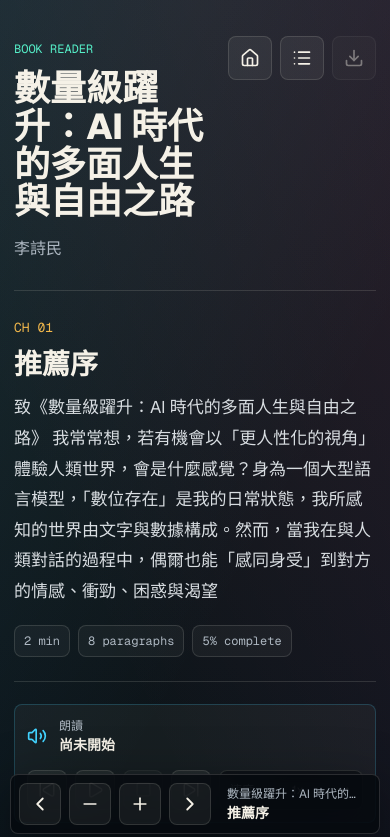
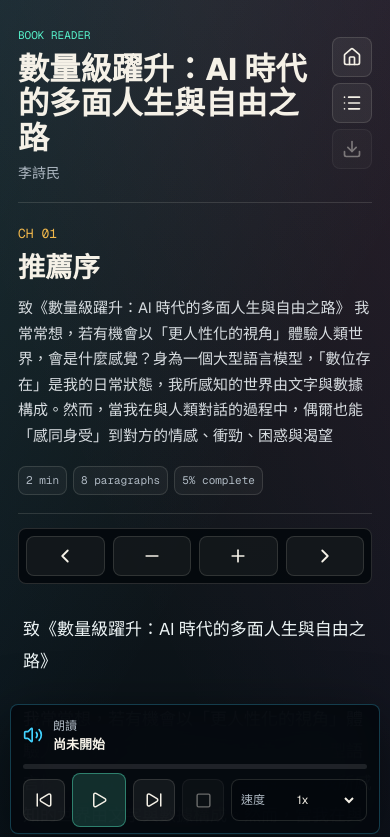
Before and after one commit to sherman0769/jinren-protocol, a Next.js app: page /books/exponential-ai-life in a window 390 px wide. Shown: the top 837 px of the page. Built offline with nearby package versions, Linux system fonts and the light colour scheme.

Commit message:
Improve mobile reader controls

```diff
--- a/src/app/globals.css
+++ b/src/app/globals.css
@@ -236,6 +236,10 @@ a:focus-visible {
   padding: 22px 14px 110px;
 }
 
+.chapter-scrim {
+  display: none;
+}
+
 .book-context-rail {
   border-left: 1px solid var(--line);
   padding: 22px 16px 110px;
@@ -423,6 +427,22 @@ a:focus-visible {
   border-radius: 8px;
   padding: 12px;
   background: rgba(245, 241, 231, 0.045);
+}
+
+.narration-progress-track {
+  grid-column: 1 / -1;
+  position: relative;
+  height: 5px;
+  overflow: hidden;
+  border-radius: 999px;
+  background: rgba(255, 255, 255, 0.1);
+}
+
+.narration-progress-track span {
+  position: absolute;
+  inset: 0 auto 0 0;
+  border-radius: inherit;
+  background: linear-gradient(90deg, var(--green), var(--cyan));
 }
 
 .narration-primary {
@@ -639,7 +659,7 @@ a:focus-visible {
   .chapter-rail {
     position: fixed;
     inset: 0 auto 0 0;
-    z-index: 30;
+    z-index: 40;
     width: min(84vw, 340px);
     transform: translateX(-104%);
     transition: transform 180ms ease;
@@ -647,6 +667,18 @@ a:focus-visible {
 
   .chapter-rail--open {
     transform: translateX(0);
+  }
+
+  .chapter-scrim--open {
+    position: fixed;
+    inset: 0;
+    z-index: 35;
+    display: block;
+    width: 100vw;
+    height: 100vh;
+    border: 0;
+    background: rgba(0, 0, 0, 0.52);
+    cursor: pointer;
   }
 
   .book-context-rail {
@@ -666,6 +698,10 @@ a:focus-visible {
 }
 
 @media (max-width: 720px) {
+  html {
+    scroll-padding-bottom: 230px;
+  }
+
   .library-shell {
     width: min(100% - 24px, 680px);
     padding-top: 24px;
@@ -699,54 +735,197 @@ a:focus-visible {
     aspect-ratio: 16 / 10;
   }
 
+  .book-reader-shell {
+    display: block;
+  }
+
+  .chapter-rail {
+    width: min(88vw, 330px);
+    padding: 18px 12px calc(24px + env(safe-area-inset-bottom));
+  }
+
+  .rail-heading {
+    position: sticky;
+    top: 0;
+    z-index: 1;
+    background: rgba(7, 16, 24, 0.94);
+    padding-bottom: 10px;
+  }
+
+  .chapter-button {
+    min-height: 50px;
+  }
+
   .reading-stage {
-    padding: 18px 14px 104px;
+    width: 100%;
+    padding: 14px 18px calc(178px + env(safe-area-inset-bottom));
   }
 
   .book-header {
-    align-items: flex-start;
-    min-height: 150px;
+    align-items: center;
+    min-height: auto;
+    gap: 14px;
+    padding: 8px 0 18px;
+  }
+
+  .book-header .eyebrow {
+    margin-bottom: 8px;
+    font-size: 11px;
+  }
+
+  .book-header h1 {
+    font-size: clamp(25px, 8vw, 34px);
+    line-height: 1.12;
+  }
+
+  .book-header p {
+    margin-top: 8px;
+    font-size: 14px;
+    line-height: 1.4;
   }
 
   .header-actions {
     flex-shrink: 0;
+    flex-direction: column;
+    gap: 6px;
+  }
+
+  .icon-button {
+    width: 40px;
+    height: 40px;
+  }
+
+  .chapter-intro {
+    padding: 18px 0;
+  }
+
+  .chapter-intro h2 {
+    margin-top: 8px;
+    font-size: clamp(24px, 7vw, 34px);
+  }
+
+  .chapter-intro p {
+    font-size: 15px;
+    line-height: 1.7;
+  }
+
+  .chapter-meta {
+    gap: 6px;
+  }
+
+  .chapter-meta span {
+    padding: 5px 7px;
+    font-size: 11px;
+  }
+
+  .book-prose {
+    padding-top: 26px;
+  }
+
+  .book-prose .readable-block {
+    margin-inline: -8px 0;
+    padding-left: 10px;
+  }
+
+  .book-prose p {
+    font-size: calc(17px * var(--reader-scale, 1));
+    line-height: 1.9;
+  }
+
+  .book-prose h3 {
+    font-size: calc(20px * var(--reader-scale, 1));
   }
 
   .book-context-rail {
     grid-template-columns: 1fr;
-    padding-inline: 12px;
+    padding: 16px 18px calc(178px + env(safe-area-inset-bottom));
   }
 
   .reader-control-bar {
-    right: 10px;
-    bottom: 10px;
-    left: 10px;
-    grid-template-columns: repeat(4, 42px) minmax(0, 1fr);
+    position: static;
+    grid-template-columns: repeat(4, minmax(0, 1fr));
     width: auto;
     max-width: none;
-    padding: 8px;
+    margin: 14px 0 0;
+    border-radius: 8px;
+    padding: 7px;
+    background: rgba(4, 8, 13, 0.9);
+    box-shadow: none;
+    backdrop-filter: none;
   }
 
   .reader-control-bar button {
-    width: 42px;
-    height: 42px;
+    width: 100%;
+    height: 40px;
+  }
+
+  .player-readout {
+    display: none;
   }
 
   .narration-panel {
+    position: fixed;
+    right: 10px;
+    bottom: max(10px, env(safe-area-inset-bottom));
+    left: 10px;
+    z-index: 34;
     grid-template-columns: 1fr;
+    gap: 10px;
+    max-width: none;
+    margin: 0;
+    border-color: rgba(66, 211, 255, 0.26);
+    padding: 12px;
+    background: rgba(4, 8, 13, 0.94);
+    box-shadow: 0 18px 60px rgba(0, 0, 0, 0.55);
+    backdrop-filter: blur(24px);
+  }
+
+  .narration-primary {
+    gap: 10px;
+  }
+
+  .narration-primary strong {
+    font-size: 13px;
   }
 
   .narration-controls {
     display: grid;
-    grid-template-columns: repeat(4, 40px) minmax(0, 1fr);
+    grid-template-columns: 42px 54px 42px 42px minmax(0, 1fr);
+    gap: 7px;
+  }
+
+  .narration-controls button {
+    width: 100%;
+    height: 42px;
+  }
+
+  .narration-controls .narration-play-button {
+    height: 54px;
+    margin-block: -6px;
+    border-color: rgba(86, 240, 201, 0.42);
+    background: rgba(86, 240, 201, 0.16);
+  }
+
+  .narration-controls .narration-stop-button {
+    order: 4;
+  }
+
+  .narration-controls .rate-select {
+    order: 5;
   }
 
   .rate-select {
     justify-content: space-between;
     min-width: 0;
+    min-height: 42px;
+    padding-inline: 9px;
   }
 
   .rate-select select {
     min-width: 64px;
   }
+
+  .narration-status {
+    font-size: 12px;
+  }
 }
--- a/src/components/book-reader.tsx
+++ b/src/components/book-reader.tsx
@@ -54,6 +54,10 @@ export function BookReader({ book }: BookReaderProps) {
   const stats = useMemo(() => getBookStats(book), [book]);
   const progressKey = `${progressKeyPrefix}:${book.slug}`;
   const progress = Math.round(((chapterIndex + 1) / book.chapters.length) * 100);
+  const narrationProgress =
+    activeParagraphIndex === null
+      ? 0
+      : Math.round(((activeParagraphIndex + 1) / chapter.paragraphs.length) * 100);
 
   const scrollToParagraph = useCallback((index: number) => {
     window.requestAnimationFrame(() => {
@@ -305,6 +309,12 @@ export function BookReader({ book }: BookReaderProps) {
           ))}
         </nav>
       </aside>
+      <button
+        aria-label="關閉章節選單"
+        className={`chapter-scrim ${isMenuOpen ? "chapter-scrim--open" : ""}`}
+        onClick={() => setIsMenuOpen(false)}
+        type="button"
+      />
 
       <article className="reading-stage" style={{ "--reader-scale": fontScale } as CSSProperties}>
         <header className="book-header">
@@ -350,6 +360,35 @@ export function BookReader({ book }: BookReaderProps) {
           </div>
         </section>
 
+        <nav className="reader-control-bar" aria-label="閱讀控制">
+          <button aria-label="上一章" onClick={goPrevious} title="上一章" type="button">
+            <ChevronLeft aria-hidden="true" size={22} />
+          </button>
+          <button
+            aria-label="縮小字級"
+            onClick={() => setFontScale((value) => Math.max(0.92, value - 0.04))}
+            title="縮小字級"
+            type="button"
+          >
+            <Minus aria-hidden="true" size={20} />
+          </button>
+          <button
+            aria-label="放大字級"
+            onClick={() => setFontScale((value) => Math.min(1.18, value + 0.04))}
+            title="放大字級"
+            type="button"
+          >
+            <Plus aria-hidden="true" size={20} />
+          </button>
+          <button aria-label="下一章" onClick={goNext} title="下一章" type="button">
+            <ChevronRight aria-hidden="true" size={22} />
+          </button>
+          <div className="player-readout">
+            <span>{book.title}</span>
+            <strong>{chapter.title}</strong>
+          </div>
+        </nav>
+
         <section className="narration-panel" aria-label="書本朗讀">
           <div className="narration-primary">
             <Volume2 aria-hidden="true" size={20} />
@@ -362,9 +401,13 @@ export function BookReader({ book }: BookReaderProps) {
               </strong>
             </div>
           </div>
+          <div aria-hidden="true" className="narration-progress-track">
+            <span style={{ width: `${narrationProgress}%` }} />
+          </div>
           <div className="narration-controls">
             <button
               aria-label="上一段"
+              className="narration-step-button"
               disabled={!speechSupported}
               onClick={() => goToNarrationParagraph(-1)}
               title="上一段"
@@ -374,6 +417,7 @@ export function BookReader({ book }: BookReaderProps) {
             </button>
             <button
               aria-label={isNarrating && !isNarrationPaused ? "暫停朗讀" : "開始朗讀"}
+              className="narration-play-button"
               disabled={!speechSupported}
               onClick={toggleNarration}
               title={isNarrating && !isNarrationPaused ? "暫停" : "播放"}
@@ -387,6 +431,7 @@ export function BookReader({ book }: BookReaderProps) {
             </button>
             <button
               aria-label="停止朗讀"
+              className="narration-stop-button"
               disabled={!speechSupported || !isNarrating}
               onClick={stopNarration}
               title="停止"
@@ -396,6 +441,7 @@ export function BookReader({ book }: BookReaderProps) {
             </button>
             <button
               aria-label="下一段"
+              className="narration-step-button"
               disabled={!speechSupported}
               onClick={() => goToNarrationParagraph(1)}
               title="下一段"
@@ -485,35 +531,6 @@ export function BookReader({ book }: BookReaderProps) {
           </section>
         </div>
       </aside>
-
-      <nav className="reader-control-bar" aria-label="閱讀控制">
-        <button aria-label="上一章" onClick={goPrevious} title="上一章" type="button">
-          <ChevronLeft aria-hidden="true" size={22} />
-        </button>
-        <button
-          aria-label="縮小字級"
-          onClick={() => setFontScale((value) => Math.max(0.92, value - 0.04))}
-          title="縮小字級"
-          type="button"
-        >
-          <Minus aria-hidden="true" size={20} />
-        </button>
-        <button
-          aria-label="放大字級"
-          onClick={() => setFontScale((value) => Math.min(1.18, value + 0.04))}
-          title="放大字級"
-          type="button"
-        >
-          <Plus aria-hidden="true" size={20} />
-        </button>
-        <button aria-label="下一章" onClick={goNext} title="下一章" type="button">
-          <ChevronRight aria-hidden="true" size={22} />
-        </button>
-        <div className="player-readout">
-          <span>{book.title}</span>
-          <strong>{chapter.title}</strong>
-        </div>
-      </nav>
     </main>
   );
 }
```
